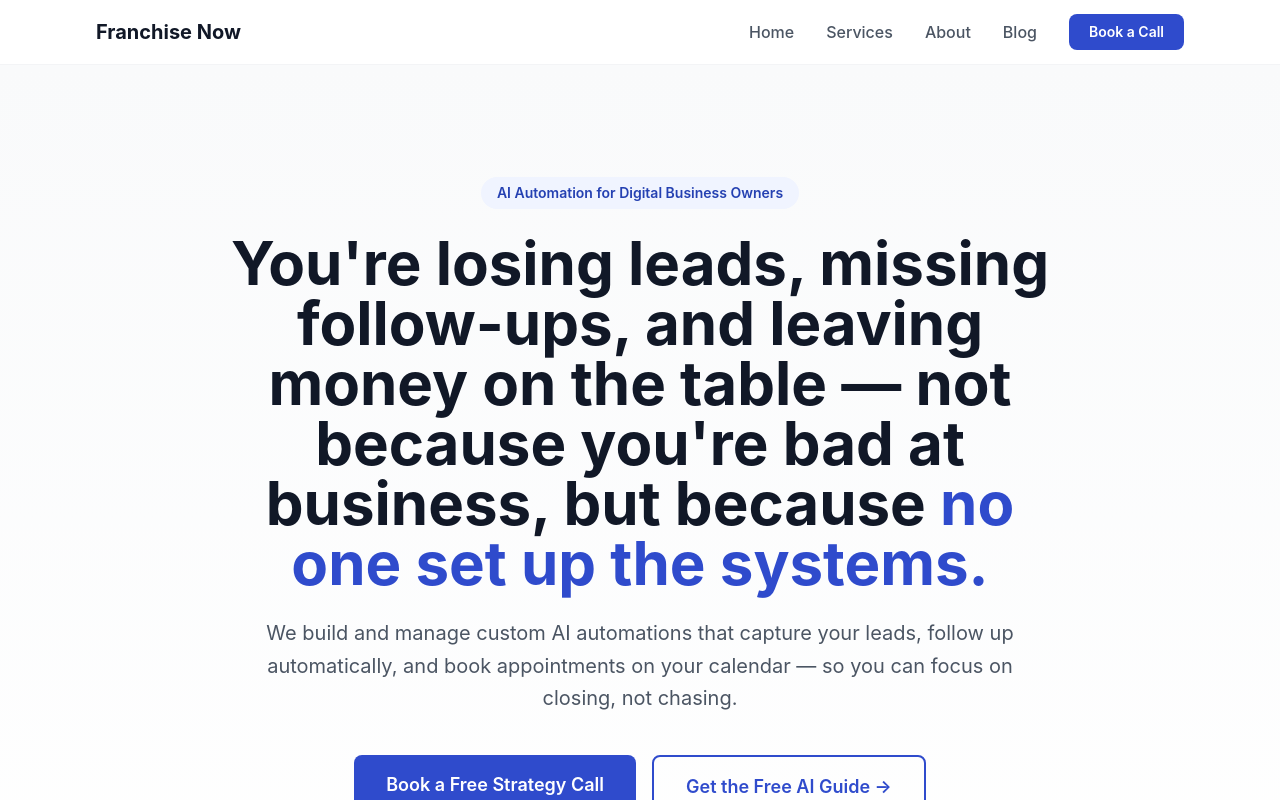
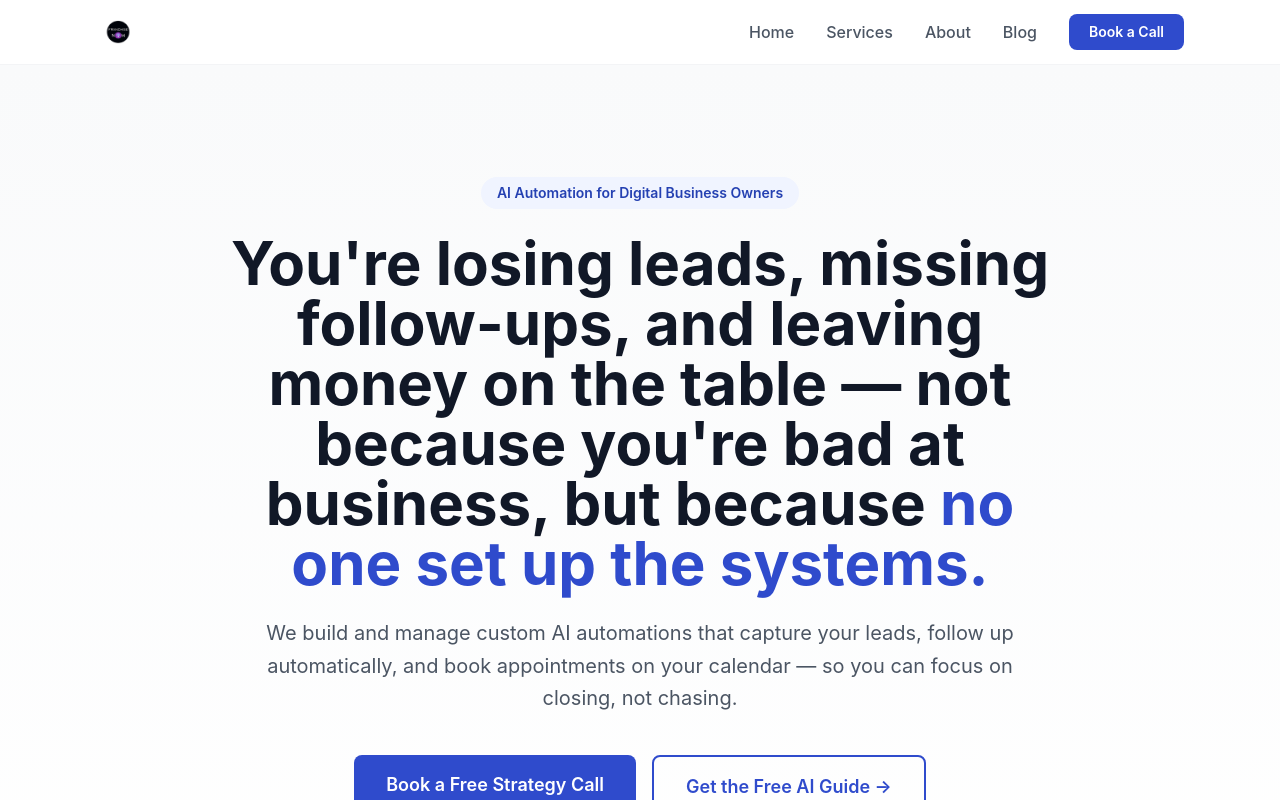
Before and after one commit to Gandley/franchise-now-openclaw, a Next.js app: page / in a window 1280 px wide. Shown: the top 800 px of the page. Built offline with nearby package versions, Linux system fonts and the light colour scheme.

Commit message:
feat: add Franchise Now logo to nav and footer

```diff
--- a/components/Footer.tsx
+++ b/components/Footer.tsx
@@ -1,4 +1,5 @@
 import Link from 'next/link'
+import Image from 'next/image'
 
 export default function Footer() {
   return (
@@ -6,7 +7,9 @@ export default function Footer() {
       <div className="max-w-6xl mx-auto px-4 sm:px-6 lg:px-8">
         <div className="grid grid-cols-1 md:grid-cols-4 gap-8 mb-8">
           <div className="col-span-1 md:col-span-2">
-            <div className="font-bold text-xl text-white mb-3">Franchise Now</div>
+            <div className="mb-3">
+              <Image src="/logo.jpg" alt="Franchise Now" width={52} height={52} className="rounded-full" />
+            </div>
             <p className="text-sm leading-relaxed max-w-xs">
               We build and manage custom AI automation systems that capture leads, automate follow-up, and fill your calendar — so you can focus on closing.
             </p>
--- a/components/Nav.tsx
+++ b/components/Nav.tsx
@@ -1,6 +1,7 @@
 'use client'
 import { useState } from 'react'
 import Link from 'next/link'
+import Image from 'next/image'
 
 export default function Nav() {
   const [open, setOpen] = useState(false)
@@ -9,8 +10,8 @@ export default function Nav() {
     <nav className="bg-white border-b border-gray-100 sticky top-0 z-50">
       <div className="max-w-6xl mx-auto px-4 sm:px-6 lg:px-8">
         <div className="flex justify-between items-center h-16">
-          <Link href="/" className="font-bold text-xl text-gray-900">
-            Franchise Now
+          <Link href="/" className="flex items-center">
+            <Image src="/logo.jpg" alt="Franchise Now" width={44} height={44} className="rounded-full" />
           </Link>
 
           {/* Desktop */}
```
Also changed, not shown: public/logo.jpg (added).
